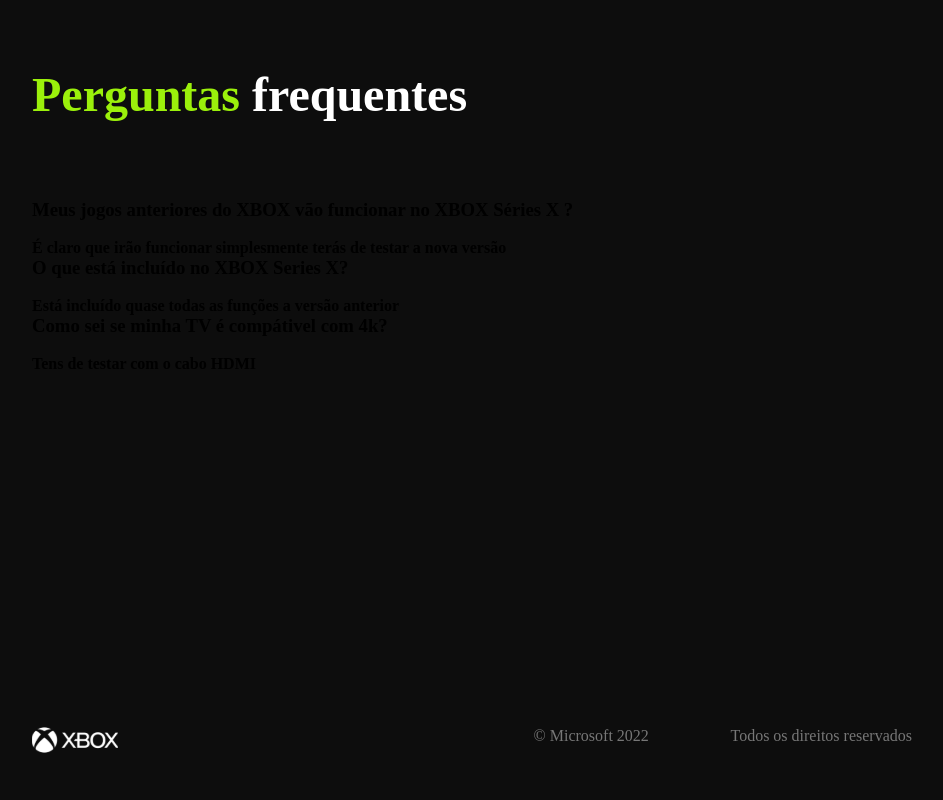
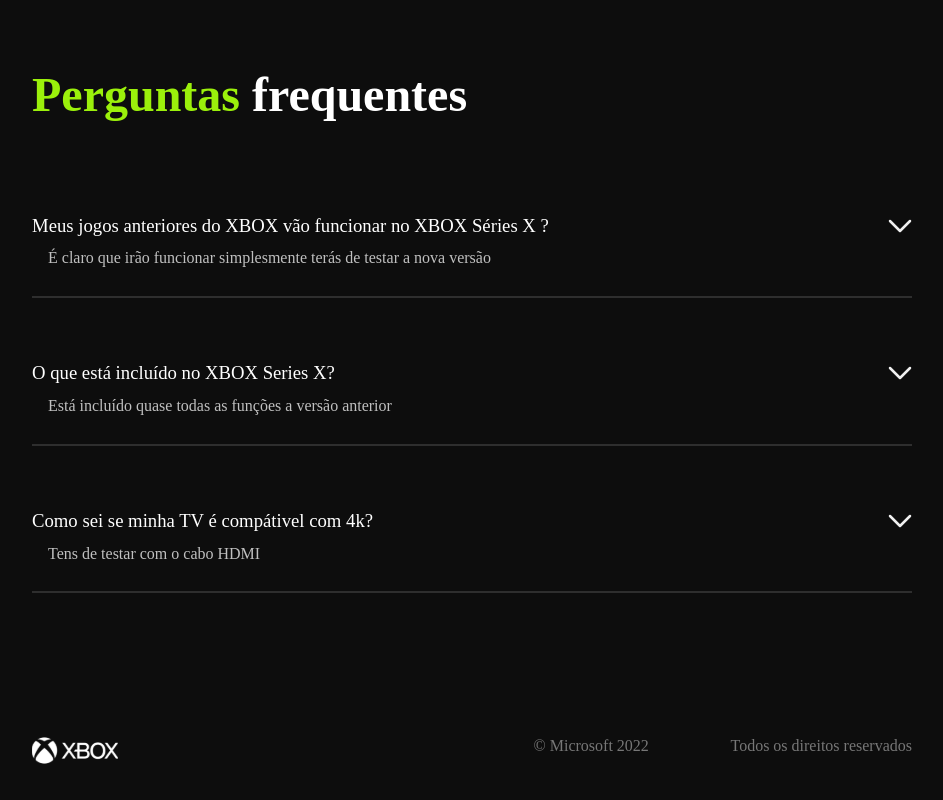
Before and after one commit to PedroMakengo/wordpress-rest-api, a React (Vite) app: page / in a window 1280 px wide. Shown: the part 2083-2883 px from the top of the page, without its empty margins (168-1111 px from the left). Before the commit the page ends 2840 px from the top, so only its background shows below. Built offline with nearby package versions, Linux system fonts and the light colour scheme.

Commit message:
Terminando a parte de perguntas

```diff
--- a/src/App.css
+++ b/src/App.css
@@ -20,6 +20,7 @@
 
 footer {
   color: #777777;
+  padding-bottom: 2rem;
 }
 
 footer .container {
--- /dev/null
+++ b/src/components/ItemQuestion/index.module.css
@@ -0,0 +1,49 @@
+.itemQuestion {
+  border-bottom: 2px solid #2e2e2e;
+  margin-bottom: 3rem;
+
+  color: #fff;
+  cursor: pointer;
+
+  padding: 1rem 0;
+}
+
+.itemQuestion h3 {
+  font-weight: 500;
+  animation: top-anime 1s forwards;
+}
+
+.itemQuestion p {
+  padding: 0.8rem 1rem;
+  font-weight: 300;
+  color: #c0c0c0;
+
+  animation: down-anime 0.2s forwards;
+}
+
+@keyframes down-anime {
+  from {
+    opacity: 1;
+    transform: translate3d(0, -20px, 0);
+  }
+  to {
+    opacity: 1;
+    transform: translate3d(0, 0, 0);
+  }
+}
+
+@keyframes top-anime {
+  from {
+    opacity: 1;
+    transform: translate3d(0, 20px, 0);
+  }
+  to {
+    opacity: 1;
+    transform: translate3d(0, 0, 0);
+  }
+}
+
+.questionImg {
+  display: flex;
+  justify-content: space-between;
+}
--- /dev/null
+++ b/src/components/ItemQuestion/index.tsx
@@ -0,0 +1,35 @@
+import { useState } from "react";
+import styles from "./index.module.css";
+
+import iconeUp from "../../assets/icones/icone-up.svg";
+import iconeDown from "../../assets/icones/icone-down.svg";
+
+interface ItemQuestion {
+  id: number;
+  question: string;
+  response: string;
+}
+
+function ItemQuestion({ id, question, response }: ItemQuestion) {
+  const [itemQuestion, setItemQuestion] = useState(true);
+
+  function handleChange() {
+    setItemQuestion(!itemQuestion);
+    console.log(itemQuestion);
+  }
+  return (
+    <div className={styles.itemQuestion} key={id} onClick={handleChange}>
+      <div className={styles.questionImg}>
+        <h3>{question}</h3>
+        {itemQuestion ? (
+          <img src={iconeDown} alt="Pergunta Fechado" />
+        ) : (
+          <img src={iconeUp} alt="Pergunta aberta" />
+        )}
+      </div>
+      {itemQuestion && <p>{response}</p>}
+    </div>
+  );
+}
+
+export default ItemQuestion;
--- a/src/components/Questions/ItemQuestion/index.module.css
+++ /dev/null
@@ -1,4 +0,0 @@
-.question {
-  border-bottom: 1px solid #fff;
-  margin-bottom: 3rem;
-}
--- a/src/components/Questions/ItemQuestion/index.tsx
+++ /dev/null
@@ -1,21 +0,0 @@
-import styles from "./index.module.css";
-
-interface ItemQuestion {
-  id: number;
-  question: string;
-  response: string;
-}
-
-function ItemQuestion({ id, question, response }: ItemQuestion) {
-  return (
-    <div className={styles.itemQuestion} key={id}>
-      <div>
-        <h3>{question}</h3>
-        <img src="" alt="" />
-      </div>
-      <h4>{response}</h4>
-    </div>
-  );
-}
-
-export default ItemQuestion;
--- a/src/components/Questions/index.module.css
+++ b/src/components/Questions/index.module.css
@@ -1,6 +1,6 @@
 .contentQuestions {
   padding: 6rem 0;
-  height: 70vh;
+  /* height: 70vh; */
 }
 
 .contentQuestions h2 {
--- a/src/components/Questions/index.tsx
+++ b/src/components/Questions/index.tsx
@@ -1,6 +1,6 @@
 import { useState, useEffect } from "react";
 import styles from "./index.module.css";
-import ItemQuestion from "./ItemQuestion";
+import ItemQuestion from "../ItemQuestion";
 
 const arrayQuestions = [
   {
```
